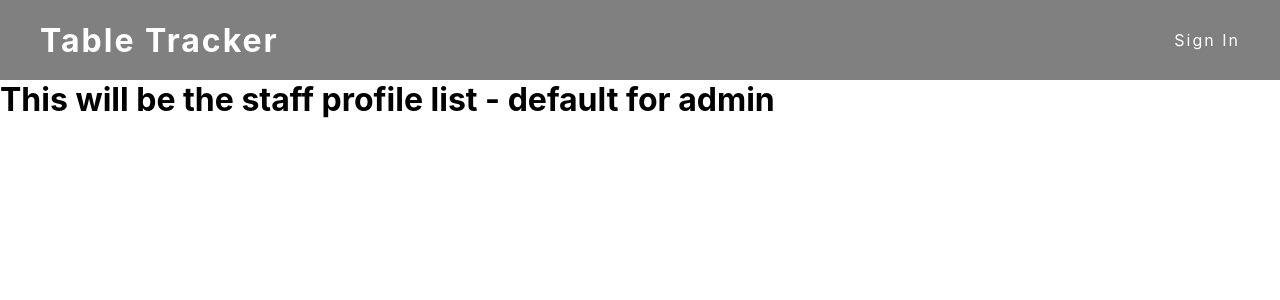
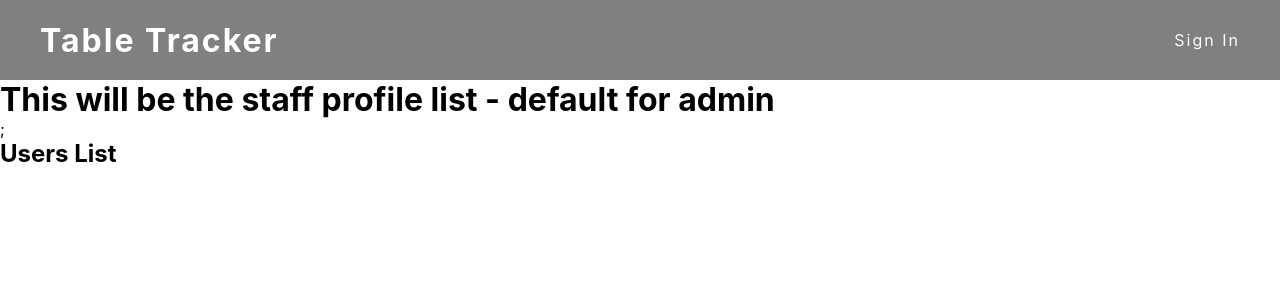
Before and after one commit to usuajiayako/Table-Tracker, a React (Create React App) app: page /admin in a window 1280 px wide. Shown: the top 300 px of the page. Built offline with nearby package versions, Linux system fonts and the light colour scheme; no server answers.

Commit message:
sets up UsersList and nests in staff context provider

```diff
--- /dev/null
+++ b/src/components/UsersList/UsersList.jsx
@@ -0,0 +1,7 @@
+import React from 'react';
+
+function UsersList() {
+  return <h2>Users List</h2>;
+}
+
+export default UsersList;
--- a/src/containers/AllUsersPage/AllUsersPage.jsx
+++ b/src/containers/AllUsersPage/AllUsersPage.jsx
@@ -1,9 +1,17 @@
 import './AllUsersPage.scss';
+import { StaffContextProvider } from '../../context/StaffContext';
+
+import UsersList from '../../components/UsersList/UsersList';
 
 import React from 'react';
 
 const AdminPage = () => {
-  return <h1>This will be the staff profile list - default for admin</h1>;
+  return (
+    <StaffContextProvider>
+      <h1>This will be the staff profile list - default for admin</h1>;
+      <UsersList />
+    </StaffContextProvider>
+  );
 };
 
 export default AdminPage;
```
Also changed, not shown: src/components/UsersList/UsersList.scss (added).
